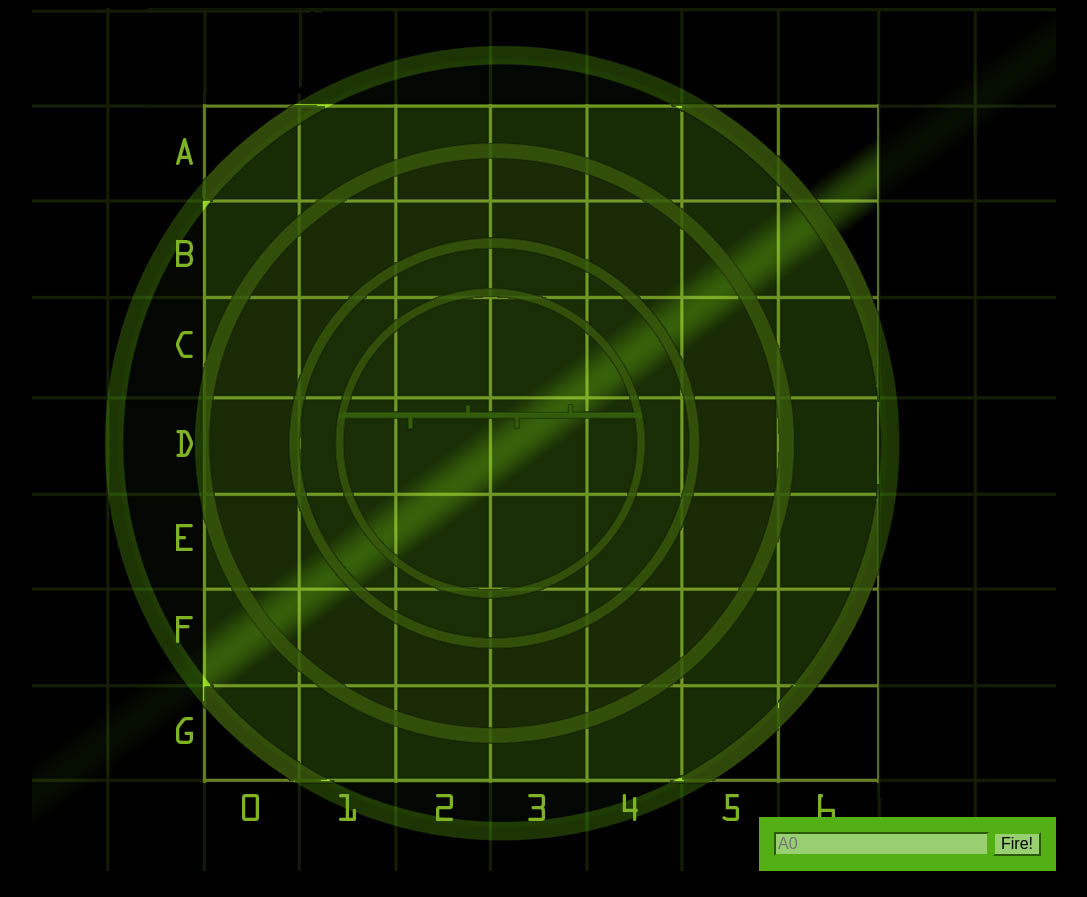
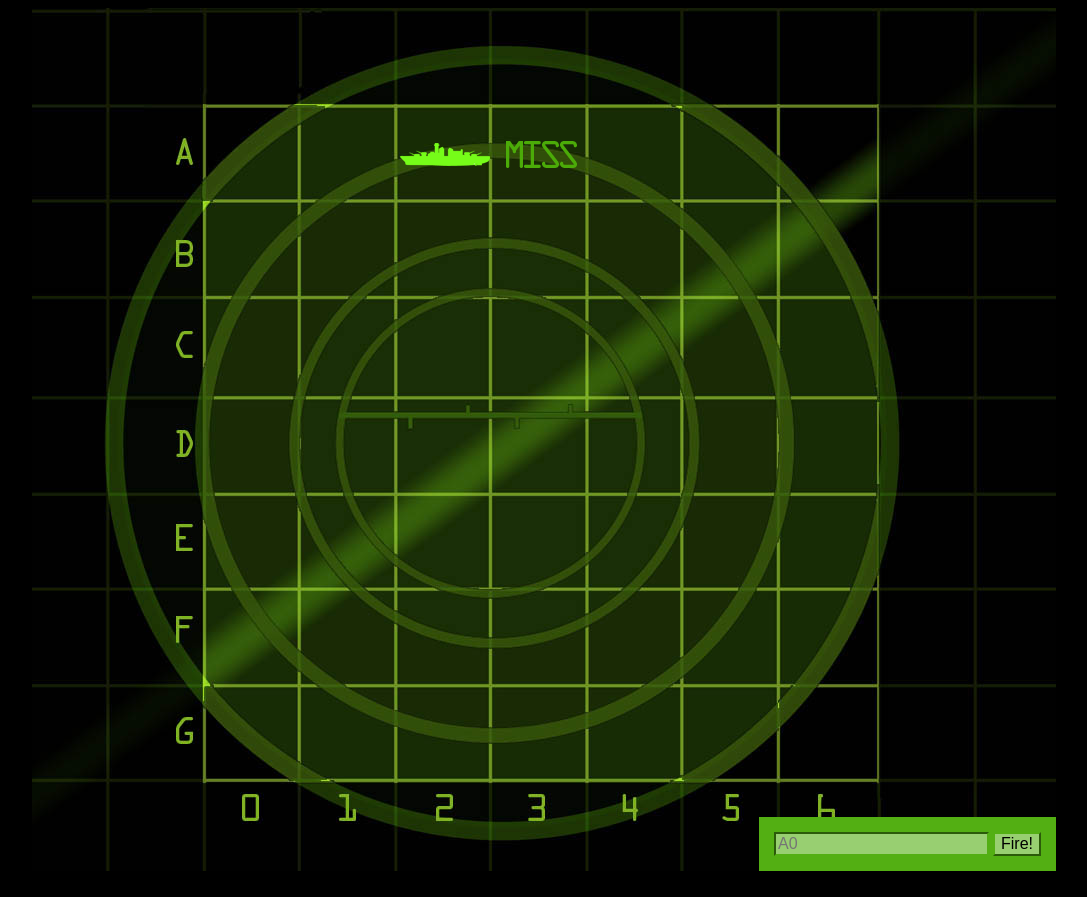
Before and after one commit to nasnick/scripts, a plain HTML site: page js/battleship/battleship.html in a window 1280 px wide. Shown: the whole page, without its empty margins (96-1183 px from the left). Drawn offline with Linux system fonts and the light colour scheme.

Commit message:
Tue 12 May 2015 17:39:59 NZST

```diff
--- a/js/battleship/battleship.html
+++ b/js/battleship/battleship.html
@@ -13,7 +13,8 @@ div#board {
 	background: url("board.jpg") no-repeat;
 }
 div#messageArea {
-	position: absolute; top: 0px;
+	position: absolute;
+	top: 0px;
 	left: 0px;
 	color: rgb(83, 175, 19);
 }
@@ -53,7 +54,7 @@ background: url("ship.png") no-repeat center center;
 	<div id="messageArea"></div>
 	<table>
 	<tr>
-	<td id="00"></td><td id="01"></td><td id="02"></td><td id="03"> </td><td id="04"></td> <td id="05"></td><td id="06">
+	<td id="00"></td><td id="01"></td><td id="02" class='hit'></td><td id="03" class='miss'> </td><td id="04"></td> <td id="05"></td><td id="06">
 	</td>
 	</tr>
 	<tr>
```
